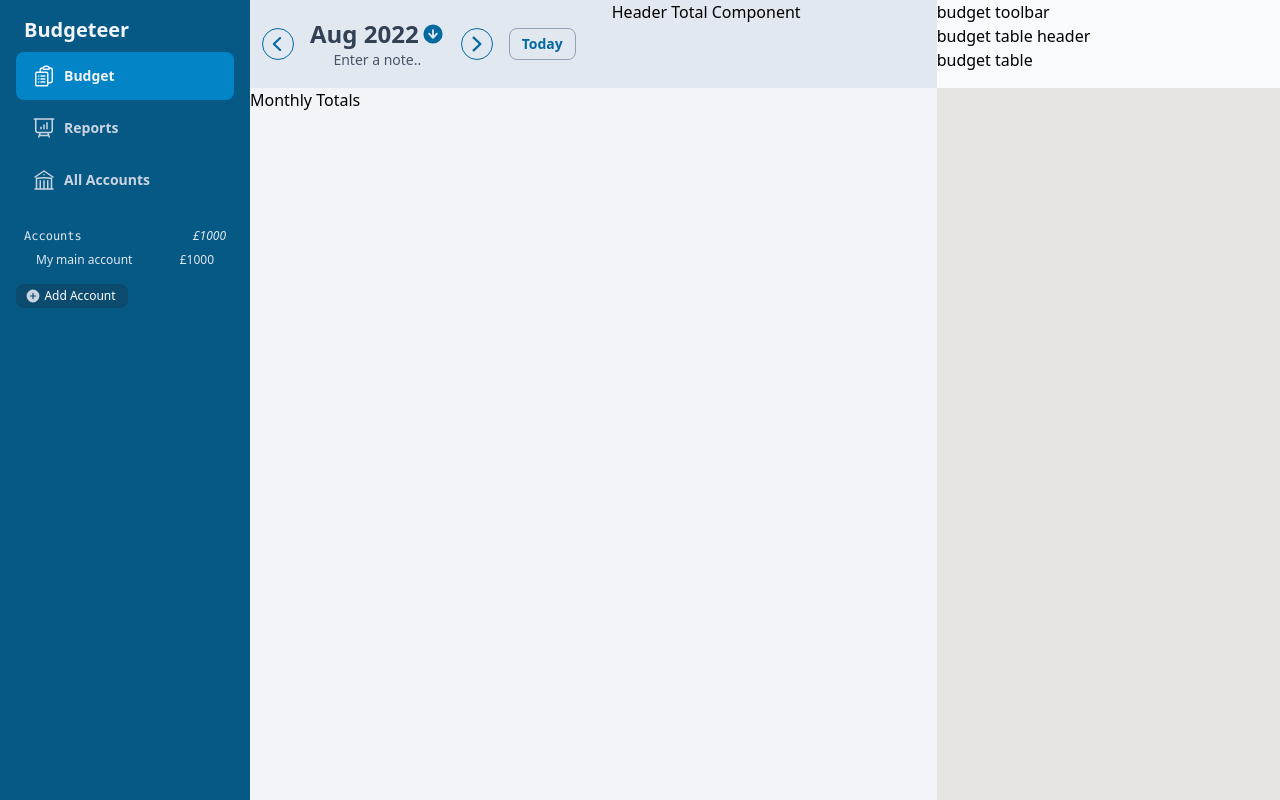
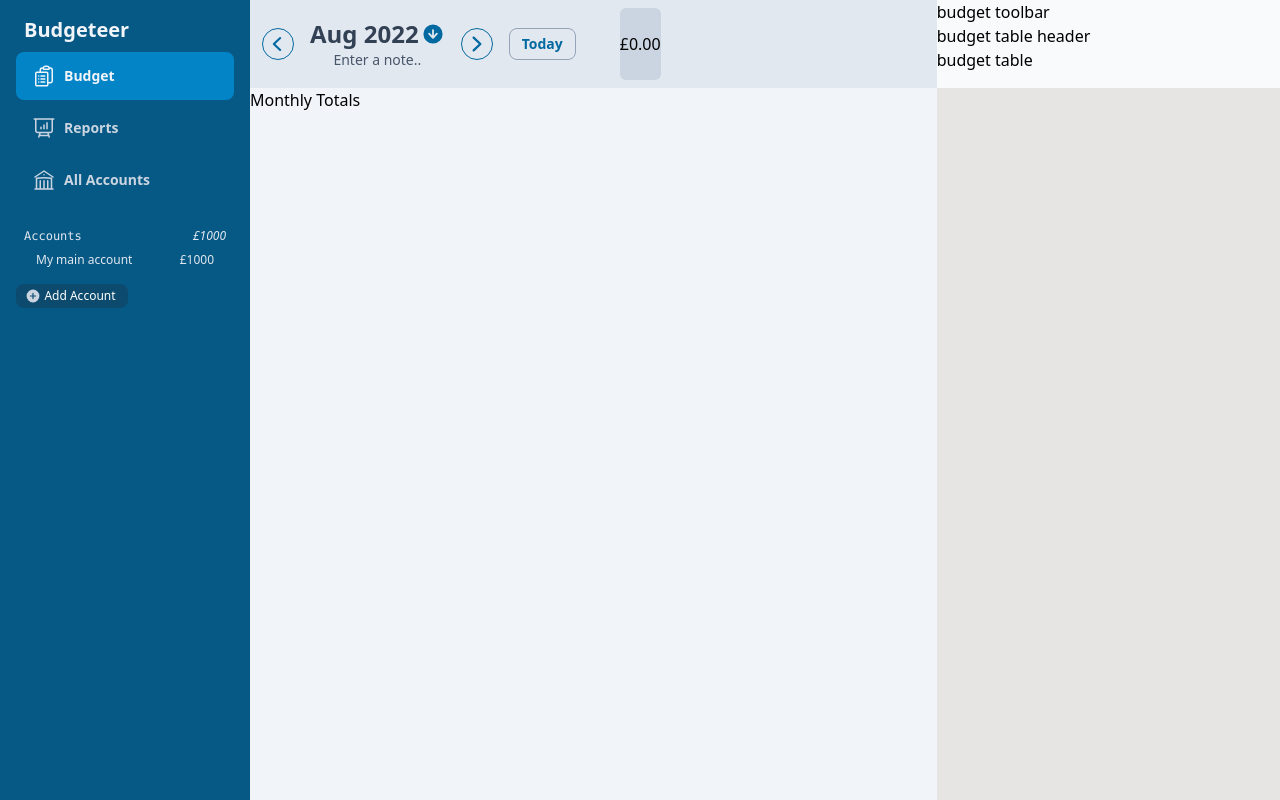
Before and after one commit to R-Middleton/budgeteer, a React (Vite) app: page / in a window 1280 px wide. Built offline with nearby package versions, Linux system fonts and the light colour scheme; what @savvywombat/tailwindcss-grid-areas would draw is missing.

Commit message:
header totals started

```diff
--- a/src/components/budget/header/budgetHeader.tsx
+++ b/src/components/budget/header/budgetHeader.tsx
@@ -1,10 +1,11 @@
 import HeaderCalendar from './headerCalendar';
+import HeaderTotals from './headerTotals';
 
 const BudgetHeader = () => {
   return (
     <div className='bg-slate-200 grid-in-header flex text-black gap-6'>
       <HeaderCalendar />
-      <div>Header Total Component</div>
+      <HeaderTotals />
     </div>
   );
 };
--- /dev/null
+++ b/src/components/budget/header/headerTotals.tsx
@@ -0,0 +1,9 @@
+const HeaderTotals = () => {
+  return (
+    <div className=' bg-slate-300 rounded-md m-2 grid items-center '>
+      <div>£0.00</div>
+    </div>
+  );
+};
+
+export default HeaderTotals;
```
